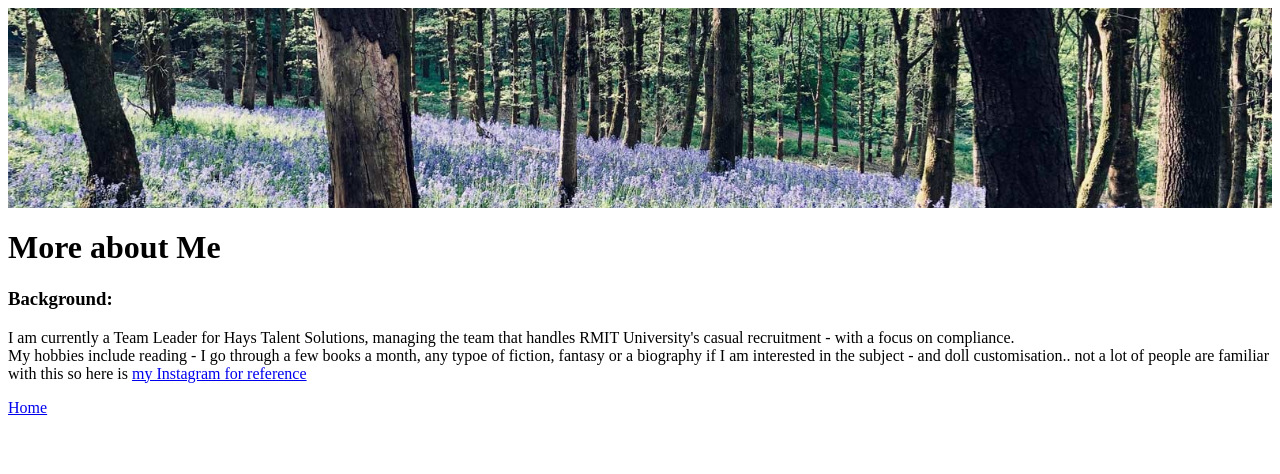
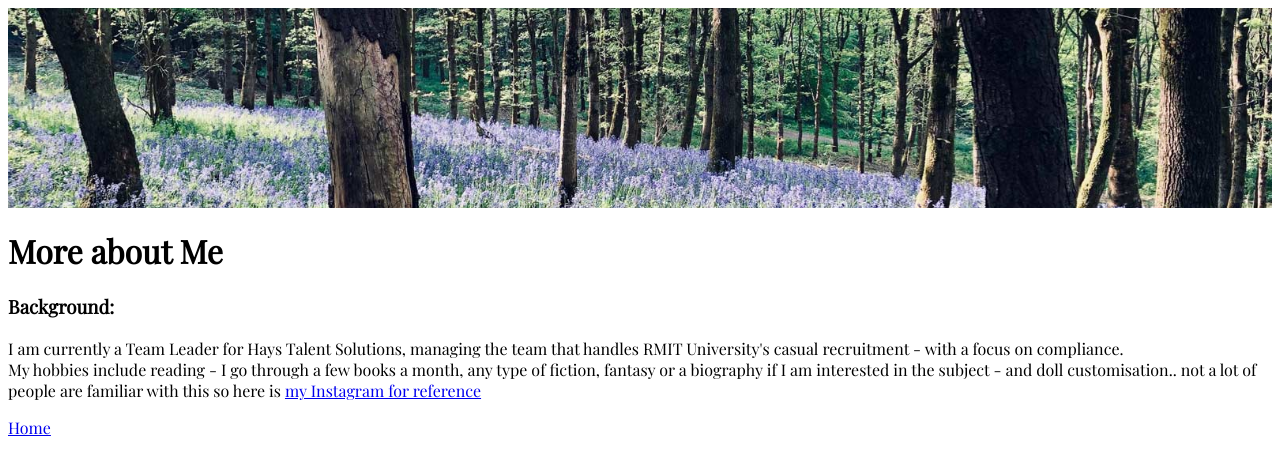
Before and after one commit to ClareRadtke/clareradtke.dev, a plain HTML site: page page2.html in a window 1280 px wide. Drawn offline with nearby package versions, Linux system fonts and the light colour scheme.

Commit message:
"typo corrections

```diff
--- a/page2.html
+++ b/page2.html
@@ -3,7 +3,11 @@
   <head>
     <meta charset="UTF-8">
     <meta name="viewport" content="width=device-width, initial-scale=1.0">
+    <link href="https://fonts.googleapis.com/css?family=Playfair+Display&display=swap" rel="stylesheet">
     <style>
+      body {
+      font-family: 'Playfair Display', serif;
+    }
       header {
       background-image: url(background.jpeg);
       background-size: cover;
@@ -18,7 +22,7 @@
     <h1>More about Me</h1>
     <h3>Background:</h3>
     <p>I am currently a Team Leader for Hays Talent Solutions, managing the team that handles RMIT University's casual recruitment - with a focus on compliance. <br />
-    My hobbies include reading - I go through a few books a month, any typoe of fiction, fantasy or a biography if I am interested in the subject - and doll customisation.. not a lot of people are familiar with this so here is <a href="https://www.instagram.com/souls_in_dolls/" target="_blank">my Instagram for reference</a></p>
+    My hobbies include reading - I go through a few books a month, any type of fiction, fantasy or a biography if I am interested in the subject - and doll customisation.. not a lot of people are familiar with this so here is <a href="https://www.instagram.com/souls_in_dolls/" target="_blank">my Instagram for reference</a></p>
     <footer><a href="index.html">Home</a></footer>
   </body>
 </html>
```
Also changed, not shown: index.html (+2 -2 lines).
